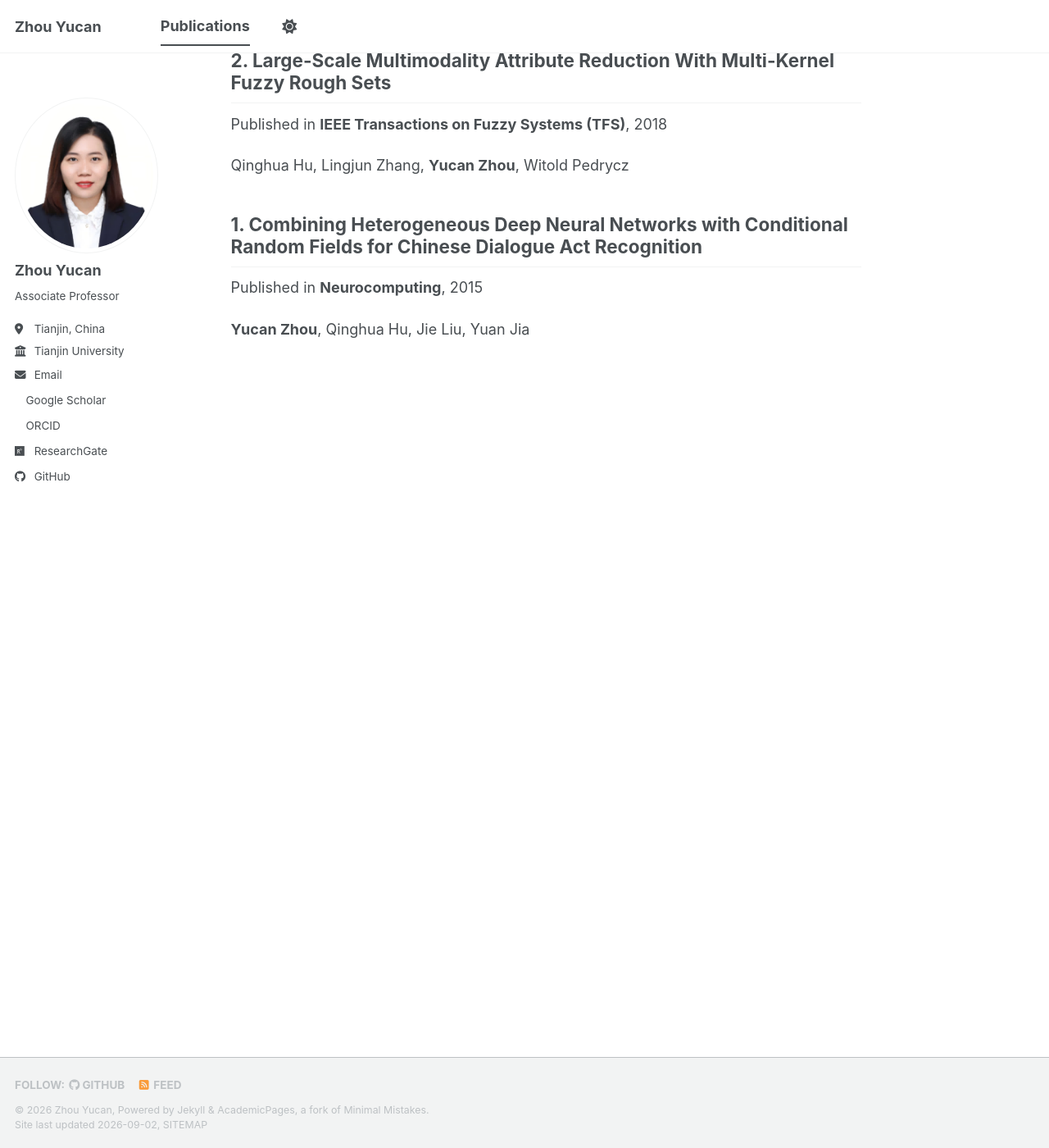
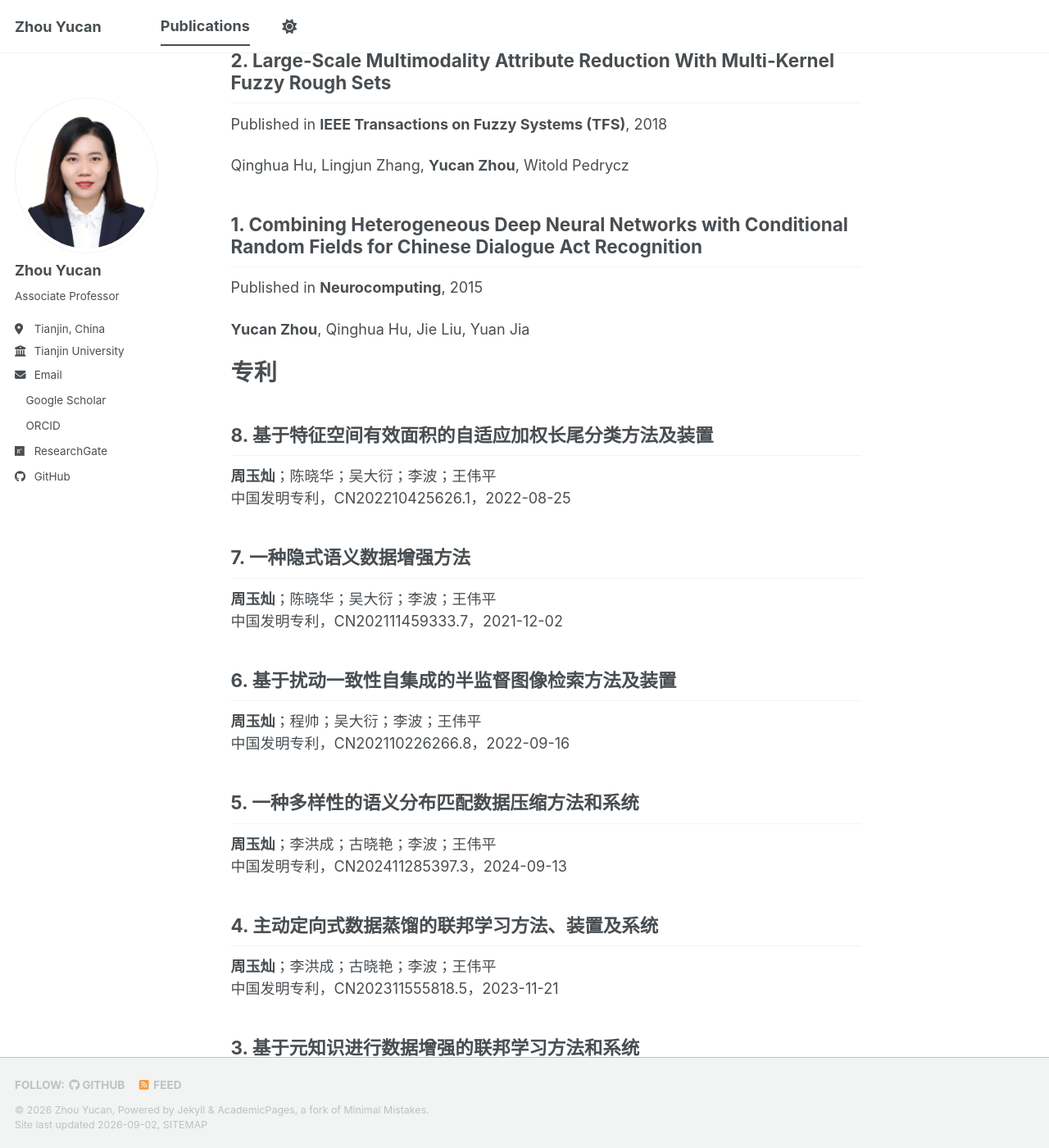
Before and after one commit to Zhou-Yucan/Zhou-Yucan.github.io, a Jekyll site: the page built from _pages/publications.md, in a window 1280 px wide and 1400 px high, scrolled down 7406 px. Shown: the whole window at 82% size. Built offline with Jekyll 4.4.1, drawn with Linux system fonts in a browser that asks for light colours; a style sheet for code colours, icons or effects is not loaded; some of the changed text lies outside the part shown.

Commit message:
Update publications.md

```diff
--- a/_pages/publications.md
+++ b/_pages/publications.md
@@ -237,3 +237,45 @@ Qinghua Hu, Lingjun Zhang, **Yucan Zhou**, Witold Pedrycz
 Published in **Neurocomputing**, 2015
 
 **Yucan Zhou**, Qinghua Hu, Jie Liu, Yuan Jia
+
+# 专利
+
+## 8. 基于特征空间有效面积的自适应加权长尾分类方法及装置
+
+**周玉灿**；陈晓华；吴大衍；李波；王伟平
+中国发明专利，CN202210425626.1，2022-08-25
+
+## 7. 一种隐式语义数据增强方法
+
+**周玉灿**；陈晓华；吴大衍；李波；王伟平
+中国发明专利，CN202111459333.7，2021-12-02
+
+## 6. 基于扰动一致性自集成的半监督图像检索方法及装置
+
+**周玉灿**；程帅；吴大衍；李波；王伟平
+中国发明专利，CN202110226266.8，2022-09-16
+
+## 5. 一种多样性的语义分布匹配数据压缩方法和系统
+
+**周玉灿**；李洪成；古晓艳；李波；王伟平
+中国发明专利，CN202411285397.3，2024-09-13
+
+## 4. 主动定向式数据蒸馏的联邦学习方法、装置及系统
+
+**周玉灿**；李洪成；古晓艳；李波；王伟平
+中国发明专利，CN202311555818.5，2023-11-21
+
+## 3. 基于元知识进行数据增强的联邦学习方法和系统
+
+**周玉灿**；宋纯丽；古晓艳；李波；王伟平
+中国发明专利，CN202410394143.9，2024-04-02
+
+## 2. 一种用来提升低度顶点上链路预测性能的损失函数赋权方法和系统
+
+古晓艳；李子威；**周玉灿**；樊海慧；李波；孟丹
+中国发明专利，CN202311546499.1，2023-11-20
+
+## 1. 基于多特征图注意网络模型的视频-文本跨模态检索方法和装置
+
+吴大衍；郝孝帅；**周玉灿**；李波；王伟平；孟丹
+中国发明专利，CN202110256218.3，2022-11-15
```
